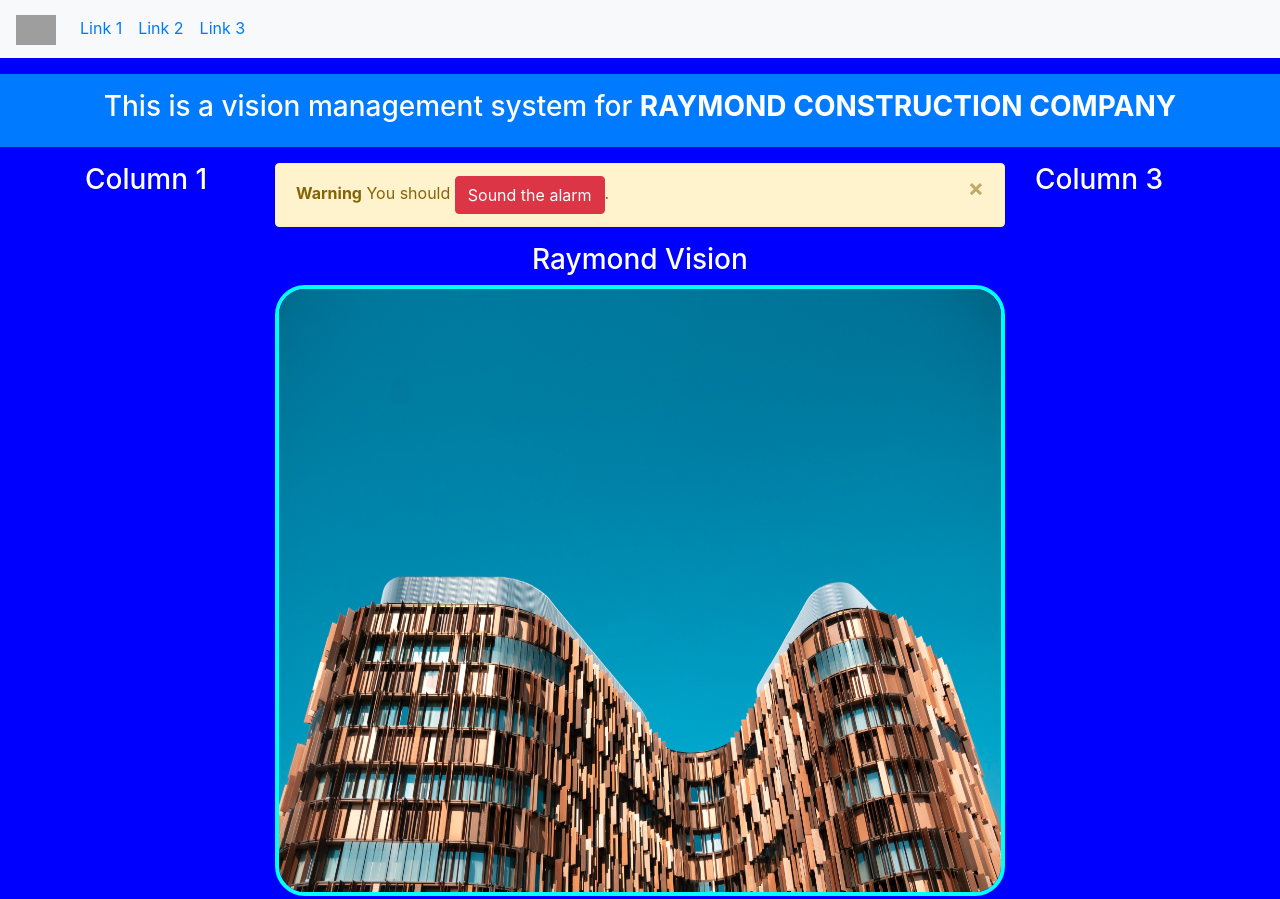
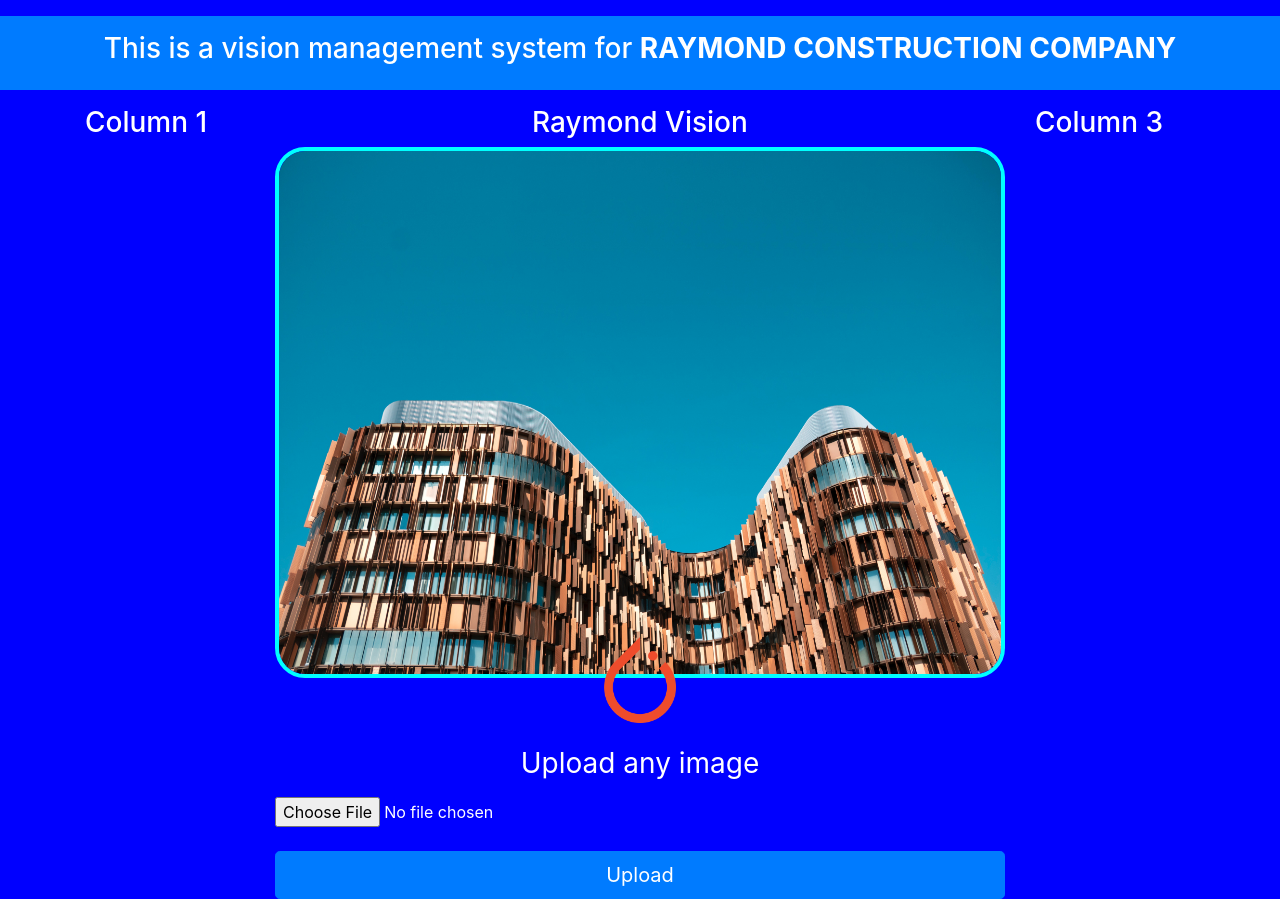
Before and after one commit to jbarks1234/HackBU-2021-ThirdEye, a Flask app: page / in a window 1280 px wide. Run offline with Flask 2, Linux system fonts and the light colour scheme; some libraries are stand-ins or nearby versions; grey boxes are pictures that could not be loaded.

Commit message:
Added form and result page

```diff
--- a/app/routes.py
+++ b/app/routes.py
@@ -1,9 +1,7 @@
 from app import app
+from inference import get_prediction
+from commons import format_class_name
 from flask import Flask, flash, request, redirect, url_for, render_template
-
-@app.route('/')
-def index():
-    return render_template('index.html')
 
 @app.route('/', methods=['GET', 'POST'])
 def upload_file():
@@ -14,8 +12,7 @@
         if not file:
             return
         img_bytes = file.read()
-        class_id, class_name = get_prediction(image_bytes=img_bytes)
+        class_name = get_prediction(image_bytes=img_bytes)
         class_name = format_class_name(class_name)
-        return render_template('result.html', class_id=class_id,
-                               class_name=class_name)
+        return render_template('result.html', class_name=class_name)
     return render_template('index.html')
--- a/app/templates/index.html
+++ b/app/templates/index.html
@@ -5,31 +5,25 @@
 <head>
     <script src="https://code.jquery.com/jquery-3.2.1.slim.min.js" integrity="sha384-KJ3o2DKtIkvYIK3UENzmM7KCkRr/rE9/Qpg6aAZGJwFDMVNA/GpGFF93hXpG5KkN" crossorigin="anonymous"></script>
     <script src="https://cdnjs.cloudflare.com/ajax/libs/popper.js/1.12.9/umd/popper.min.js" integrity="sha384-ApNbgh9B+Y1QKtv3Rn7W3mgPxhU9K/ScQsAP7hUibX39j7fakFPskvXusvfa0b4Q" crossorigin="anonymous"></script>
-    <link rel="stylesheet" href="https://maxcdn.bootstrapcdn.com/bootstrap/4.0.0/css/bootstrap.min.css" integrity="sha384-Gn5384xqQ1aoWXA+058RXPxPg6fy4IWvTNh0E263XmFcJlSAwiGgFAW/dAiS6JXm" crossorigin="anonymous">
+    <link rel="stylesheet" href="//stackpath.bootstrapcdn.com/bootstrap/4.2.1/css/bootstrap.min.css" integrity="sha384-GJzZqFGwb1QTTN6wy59ffF1BuGJpLSa9DkKMp0DgiMDm4iYMj70gZWKYbI706tWS" crossorigin="anonymous">
+    <style>
+      .bd-placeholder-img {
+        font-size: 1.125rem;
+        text-anchor: middle;
+      }
+
+      @media (min-width: 768px) {
+        .bd-placeholder-img-lg {
+          font-size: 3.5rem;
+        }
+      }
+    </style>
     <script src="https://maxcdn.bootstrapcdn.com/bootstrap/4.0.0/js/bootstrap.min.js" integrity="sha384-JZR6Spejh4U02d8jOt6vLEHfe/JQGiRRSQQxSfFWpi1MquVdAyjUar5+76PVCmYl" crossorigin="anonymous"></script>
     <link rel="stylesheet" type='text/css' href='../static/css/style.css'>
+    <link rel="stylesheet" type='text/css' href='/static/css/result.css'>
     <meta name='viewport'>
     <meta charset='utf-8'>
     <title>Vision Monitoring System</title>
-    <nav class="navbar navbar-expand-sm bg-light">
-
-        <!-- Links -->
-        <ul class="navbar-nav">
-            <a class="navbar-brand" href="#"><img src="beautifuls.png" alt="Logo" style="width:40px;"></a>
-            <li class="nav-item">
-                <a class="nav-link" href="#">Link 1</a>
-            </li>
-            <li class="nav-item">
-                <a class="nav-link" href="#">Link 2</a>
-            </li>
-            <li class="nav-item">
-                <a class="nav-link" href="#">Link 3</a>
-            </li>
-        </ul>
-
-    </nav>
-
-
 </head>
 
 <body>
@@ -47,22 +41,40 @@
                 <p></p>
                 <p></p>
             </div>
-            <div class="col-sm-8">
-                <div class="alert alert-warning alert-dismissible fade show">
-                    <button type="button" class="close" data-dismiss="alert">&times;</button>
-                    <strong>Warning</strong> You should
-                    <a href="#" class="btn btn-danger">Sound the alarm</a>.
-                </div>
+            <div class="col-md-8">
                 <h3 class="text-center">Raymond Vision</h3>
                 <img src='../static/img/wallpa.jpg' id="ve">
             </div>
-            <div class="col-sm-2">
+            <div class="col-md-2">
                 <h3>Column 3</h3>
                 <p></p>
                 <p></p>
             </div>
         </div>
+        <div class="row">
+            <form class="form-signin col-md-8 offset-md-2 text-center" method=post enctype=multipart/form-data>
+                <img class="mb-4" src="/static/img/pytorch.png" alt="" width="72">
+                <h1 class="h3 mb-3 font-weight-normal">Upload any image</h1>
+                <input type="file" name="file" class="form-control-file" id="inputfile">
+                <br/>
+                <button class="btn btn-lg btn-primary btn-block" type="submit">Upload</button>
+            </form>
+        </div>
     </div>
+
+    <script src="//code.jquery.com/jquery-3.3.1.slim.min.js" integrity="sha384-q8i/X+965DzO0rT7abK41JStQIAqVgRVzpbzo5smXKp4YfRvH+8abtTE1Pi6jizo" crossorigin="anonymous"></script>
+    <script src="//cdnjs.cloudflare.com/ajax/libs/popper.js/1.14.6/umd/popper.min.js" integrity="sha384-wHAiFfRlMFy6i5SRaxvfOCifBUQy1xHdJ/yoi7FRNXMRBu5WHdZYu1hA6ZOblgut" crossorigin="anonymous"></script>
+    <script src="//stackpath.bootstrapcdn.com/bootstrap/4.2.1/js/bootstrap.min.js" integrity="sha384-B0UglyR+jN6CkvvICOB2joaf5I4l3gm9GU6Hc1og6Ls7i6U/mkkaduKaBhlAXv9k" crossorigin="anonymous"></script>
+    <script type="text/javascript">
+      $('#inputfile').bind('change', function() {
+          let fileSize = this.files[0].size/1024/1024; // this gives in MB
+          if (fileSize > 1) {
+            $("#inputfile").val(null);
+            alert('file is too big. images more than 1MB are not allowed')
+            return
+          }
+      });
+    </script>
 </body>
 
 <footer>
```
Also changed, not shown: app/static/css/results.css (added, +29 -0 lines), app/templates/result.html (added, +35 -0 lines), app/static/img/pytorch.png (added), app/static/js/script.js (added).
